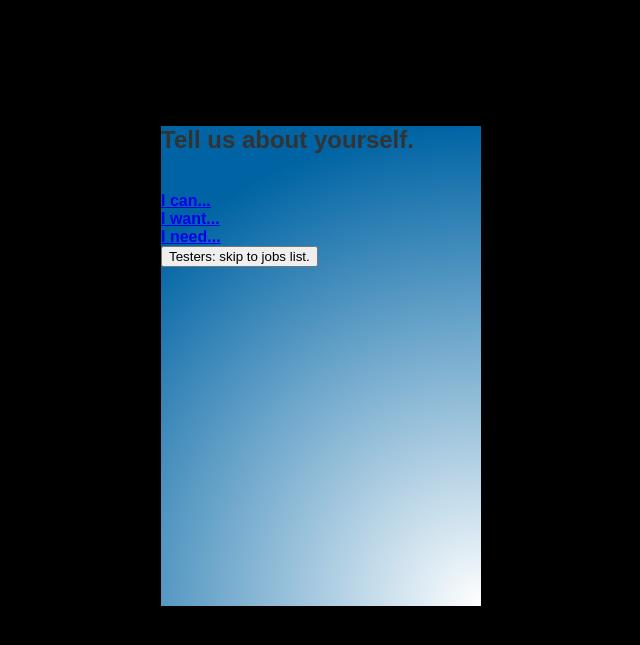
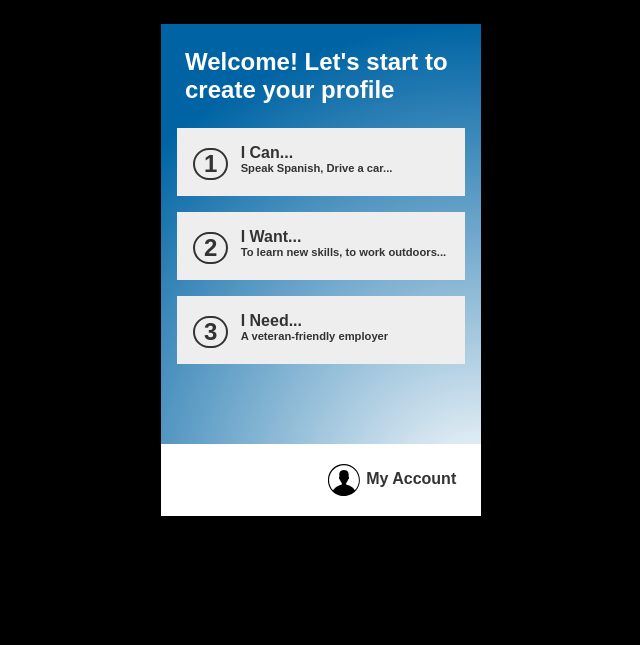
Before and after one commit to aliyarahman/theres-a-job-for-that, a Flask app: page /index in a window 1280 px wide. Shown: the top 645 px of the page, without its empty margins (319-959 px from the left). Run offline with Flask 2, Linux system fonts and the light colour scheme; parts of the project's set-up code (start-up, migrations or seed data) failed here and were passed over.

Commit message:
Added static assets

```diff
--- a/app/static/common_jc.css
+++ b/app/static/common_jc.css
@@ -1,27 +1,22 @@
 body		{background-color: black;}
 .content 	{width: 320px; height: 480px;
-			margin: auto; margin-top: 10%;
 			padding: 0em;
-			background-image: radial-gradient(circle farthest-side at right bottom, #FFFFFF 0%, #0064A4 100%);
+			margin-left: auto; margin-right: auto;
 			font-family: Arial;
 			font-weight: bold;
-			color: #333333;
-			}
+			color: #333333;}
 
-
-.header				{text-align: center;
-					padding-top: 0.5em;
-					padding-bottom: 0.5em;}
-.login_box			{text-align: center;}
-
-h2.landing			{color: #FFFFFF;}
+.landing_div	{height: 480px;
+				background-image: radial-gradient(circle farthest-side at right bottom, #FFFFFF 0%, #0064A4 100%);}
+.login_box			{text-align: center;
+					margin-top: 4em;}
+h2.landing			{color: #FFFFFF; text-align: left; margin: 1em; position: relative; top: 1em; margin-bottom: 1em;}
 input[type="text"]	{background-color: #EEEEEE;
 					padding: 1em;
-					padding-left: 1em;
 					font-weight: bold;
 					border: none;
 					font-size: 1em;
-					margin-bottom: 1.5em;
+					margin-bottom: 1.25em;
 					width: 75%;}
 
 #signup_button		{padding: 1em;
@@ -42,9 +37,25 @@ input[type="text"]	{background-color: #EEEEEE;
 					margin-left: auto;
 					margin-right: auto;
 					border-top: 0.09em white solid;
-					margin-top: 4em;
-					padding-top: 0.25em;}
+					margin-top: 2.5em;}
 #connect			{font-size: 0.75em;}
 
 .soc_media_bar img		{vertical-align: middle; width:2em; padding-right: 0.3em;}
-#soc_media_spacer		{width: 2.5em; display: inline-block;}
+#soc_media_spacer		{width: 0.4em; display: inline-block;}
+.soc_media_link			{display: inline-block; padding: 0.5em; padding-right: 0.8em;}
+.soc_media_link:hover			{color: white; background-color:#333333;}
+.nav_bar				{text-align: center;}
+.nav_bar img 			{height: 2em; vertical-align: middle; margin-right: 0.4em;}
+
+.category_menu				{margin-top: 3em; margin-bottom: 5em;}
+.question_cat_button		{background-color: #EEEEEE;
+							width: 80%; margin-left: auto; margin-right: auto;
+							padding: 1em; margin-top: 1em;}
+.question_cat_button:hover	{background-color: #FD8602; color: white;}
+.question_cat_number		{font-size: 1.5em; text-align: center;
+							border: solid 0.1em; border-radius: 1em; width: 1.3em; display:inline-block;}
+.question_cat_text			{display:inline-block; margin-left: 0.5em;}
+.question_cat_head			{}
+.question_cat_subtext			{font-size: 0.7em;}
+.lower_quarter	{background-color: white;}
+.nav_bar		{text-align: right; padding: 0.75em;}
--- a/app/templates/index.html
+++ b/app/templates/index.html
@@ -1,15 +1,43 @@
 {% extends 'base.html' %}
 {% block content %}
 
-
-<div class="question_buttons_holder">
-<h2> Tell us about yourself.</h2>
-<br>
-<a href="{{ url_for('i_can') }}"><div class="section_button">I can...</div></a>
-<a href="{{ url_for('i_want') }}"><div class="section_button">I want...</div></a>
-<a href="{{ url_for('i_need') }}"><div class="section_button">I need...</div></a>
-<button class="testing_box" onClick="location.href='{{ url_for('skills') }}'">Testers: skip to jobs list.</button>
-
+<div class="landing_div">
+<div class="header">
+	<h2 class="landing">Welcome! Let's start to create your profile</h2>
 </div>
 
+<div class="category_menu">
+	<div class="question_cat_button">
+		<div class="question_cat_number">1</div>
+		<div class="question_cat_text">
+			<div class="question_cat_head">I Can...</div>
+			<div class="question_cat_subtext">Speak Spanish, Drive a car...</div>
+		</div>
+	</div>
+
+
+	<div class="question_cat_button">
+		<div class="question_cat_number">2</div>
+		<div class="question_cat_text">
+			<div class="question_cat_head">I Want...</div>
+			<div class="question_cat_subtext">To learn new skills, to work outdoors...</div>
+		</div>
+	</div>
+
+
+	<div class="question_cat_button">
+		<div class="question_cat_number">3</div>
+		<div class="question_cat_text">
+			<div class="question_cat_head">I Need...</div>
+			<div class="question_cat_subtext">A veteran-friendly employer</div>
+		</div>
+	</div>
+</div>
+
+<div class="lower_quarter">
+	<div class="nav_bar">
+		<div class="soc_media_link"><img src="{{url_for('static', filename="user.svg")}}">My Account</div>
+	</div>
+</div>
+</div>
 {% endblock %}
```
Also changed, not shown: app/templates/login.html (+6 -4 lines), app/static/CloseX-thick.svg (added), app/static/Facebook.svg (added), app/static/Home.svg (added), app/static/LinkedIn.svg (added), app/static/Location.svg (added), app/static/SearchGlass.svg (added), app/static/facebook.png (deleted), app/static/home.png (deleted), app/static/landing-back.jpg (added), app/static/landing-background.jpg (added), app/static/landing_back.png (deleted), app/static/linkedin.png (deleted), app/static/my_account.png (deleted), 1 more files.
